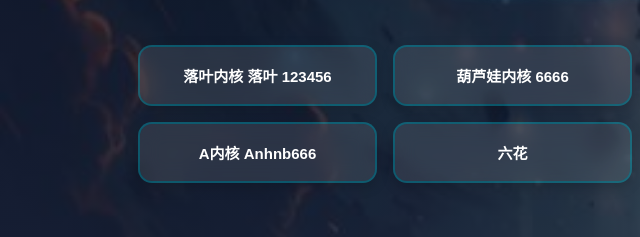
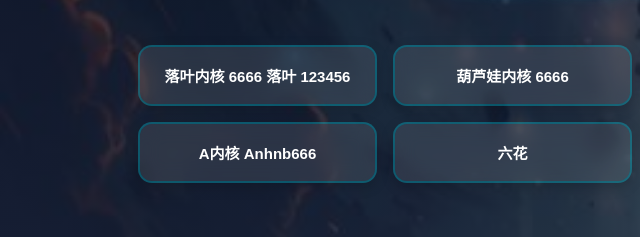
Before and after one commit to jiunk67/A, a plain HTML site: page main2.html in a window 1280 px wide. Shown: the part 357-594 px from the top of the page, 0-640 px from the left. Drawn offline with Linux system fonts and the light colour scheme.

Commit message:
Update main2.html

```diff
--- a/main2.html
+++ b/main2.html
@@ -138,7 +138,7 @@
         <h1 class="page-title">公益网盘(名称跟密码)</h1>
         <div class="btn-grid">
 
-            <a href="https://wwbll.lanzoul.com/b01883ijhg" class="btn-item" target="_blank">落叶内核 落叶 123456</a>
+            <a href="https://wwbll.lanzoul.com/b01883ijhg" class="btn-item" target="_blank">落叶内核 6666 落叶 123456</a>
             <a href="https://wwr.lanzoui.com/b00od5fxwj" class="btn-item" target="_blank">葫芦娃内核 6666</a>
             <a href="main14.html" class="btn-item" target="_blank">小月改文件</a>
             <a href="http://xn--5nq123a1lhvw3d.top/" class="btn-item" target="_blank">小黄改文件</a>
```
